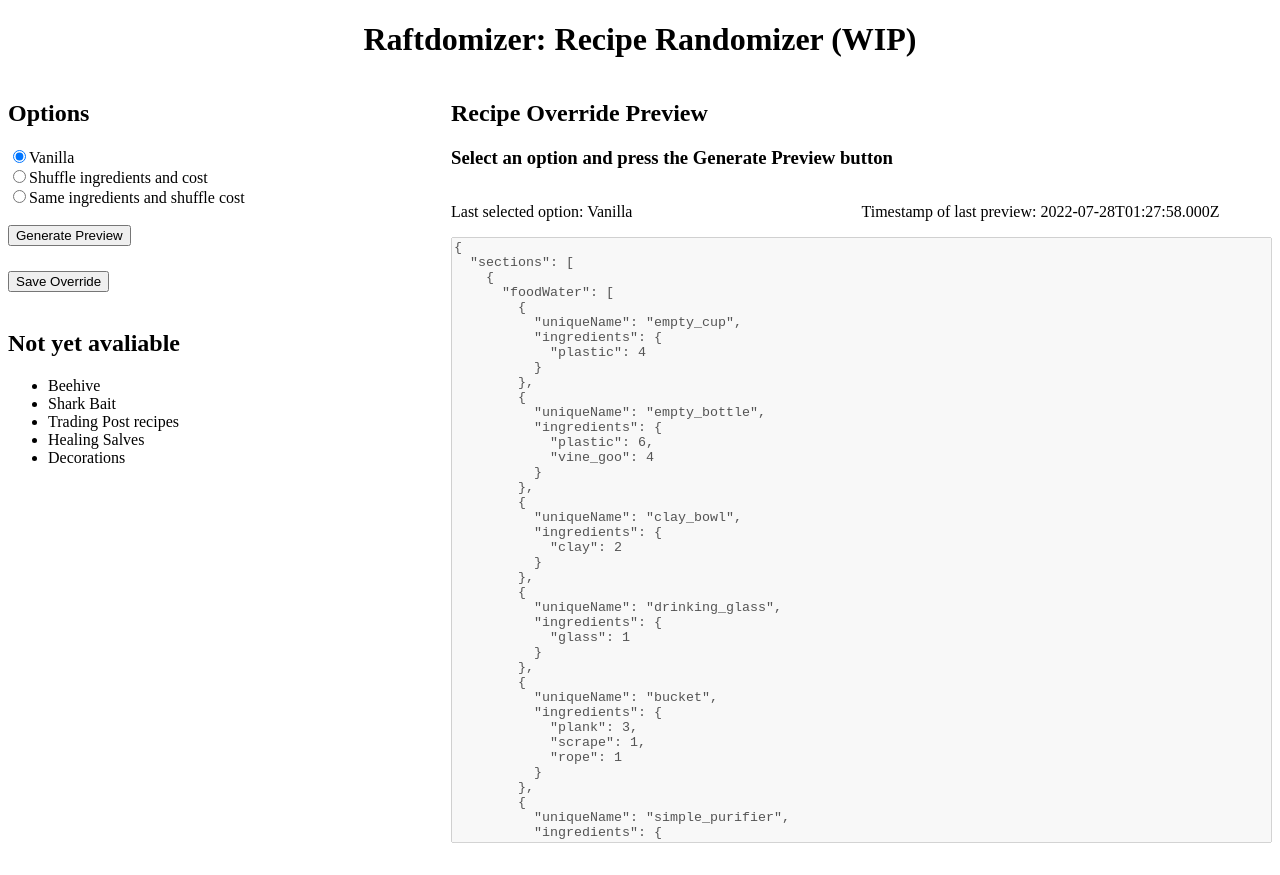
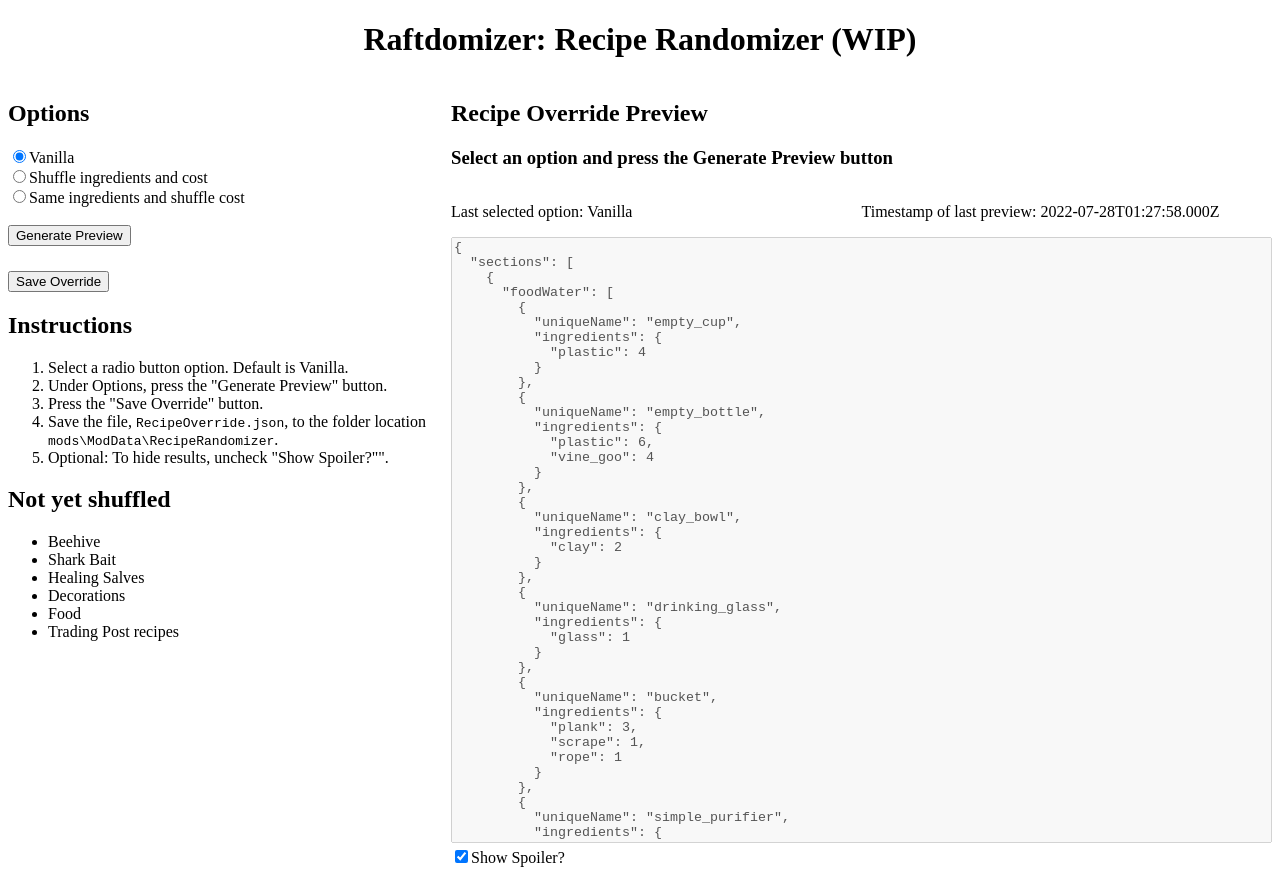
Before and after one commit to Raftdomizer/craftdomizer, a React app: page / in a window 1280 px wide. Built offline with nearby package versions, Linux system fonts and the light colour scheme.

Commit message:
Add spoiler toggle & instructions

```diff
--- a/src/components/App.js
+++ b/src/components/App.js
@@ -18,7 +18,6 @@ function App() {
 
     const parsedVanilla = JSON.parse(JSON.stringify(VanillaCraftingMenu, null, 2));
     let emptyCraftingMenu = JSON.parse(JSON.stringify(EmptyCraftingMenu, null, 2));
-    let timeStamp = new Date();
 
     const [craftingMenuPreview, setCraftingMenuPreview] = useState(JSON.stringify(parsedVanilla, null, 2));
     const [radioOption, setRadioOption] = useState("option0");
@@ -30,11 +29,7 @@ function App() {
             [craftingMenuPreview],
             { type: "text/plain;charset=utf-8" });
 
-        if (radioOption === "option0") {
-            FileSaver.saveAs(blob, "Vanilla.json");
-        } else {
             FileSaver.saveAs(blob, "RecipeOverride.json");
-        }
     };
 
     // TODO: Move this whole function(s) into its own container component
@@ -112,16 +107,25 @@ function App() {
                         onClick={() => previewContent()}>Generate Preview</button>
                     <br />
                     <button onClick={() => saveJsonFile()}>Save Override</button>
-                    <br />
-                    <br />
                     <div>
-                        <h2>Not yet avaliable</h2>
+                        <h2>Instructions</h2>
+                        <ol>
+                            <li>Select a radio button option. Default is Vanilla.</li>
+                            <li>Under Options, press the "Generate Preview" button.</li>
+                            <li>Press the "Save Override" button.</li>
+                            <li>Save the file, <code>RecipeOverride.json</code>, to the folder location <code>mods\ModData\RecipeRandomizer</code>.</li>
+                            <li>Optional: To hide results, uncheck "Show Spoiler?"".</li>
+                        </ol>
+                    </div>
+                    <div>
+                        <h2>Not yet shuffled</h2>
                         <ul>
                             <li>Beehive</li>
                             <li>Shark Bait</li>
-                            <li>Trading Post recipes</li>
                             <li>Healing Salves</li>
                             <li>Decorations</li>
+                            <li>Food</li>
+                            <li>Trading Post recipes</li>
                         </ul>
                     </div>
                 </div>
--- a/src/components/Preview.js
+++ b/src/components/Preview.js
@@ -1,4 +1,4 @@
-import React from "react";
+import React, {useState} from "react";
 
 const Preview = (props) => {
     const {
@@ -6,6 +6,16 @@ const Preview = (props) => {
         radioOptionValue,
         dateTime
     } = props;
+
+    const [showSpoiler, setShowSpoiler] = useState(true);
+
+    const handleOnClick = () => {
+        if (showSpoiler) {
+            setShowSpoiler(false);
+        } else {
+            setShowSpoiler(true);
+        }
+    }
 
     return (
         <div>
@@ -25,10 +35,19 @@ const Preview = (props) => {
                 key="textarea"
                 rows="40"
                 cols="100"
-                value={craftingMenuPreview}
+                value= {showSpoiler ? craftingMenuPreview : "It's a secret to everybody 🤐"}
                 onChange={(e) => {}} // Feels hacky...patchwork. But works.
             >
             </textarea>
+            <div>
+                <input type="checkbox"
+                    id="spoiler"
+                    name="spoiler"
+                    onClick={(e) => handleOnClick(e)}
+                    checked={showSpoiler}
+                />
+                <label>Show Spoiler?</label>
+            </div>
         </div>
     );
 }
```
